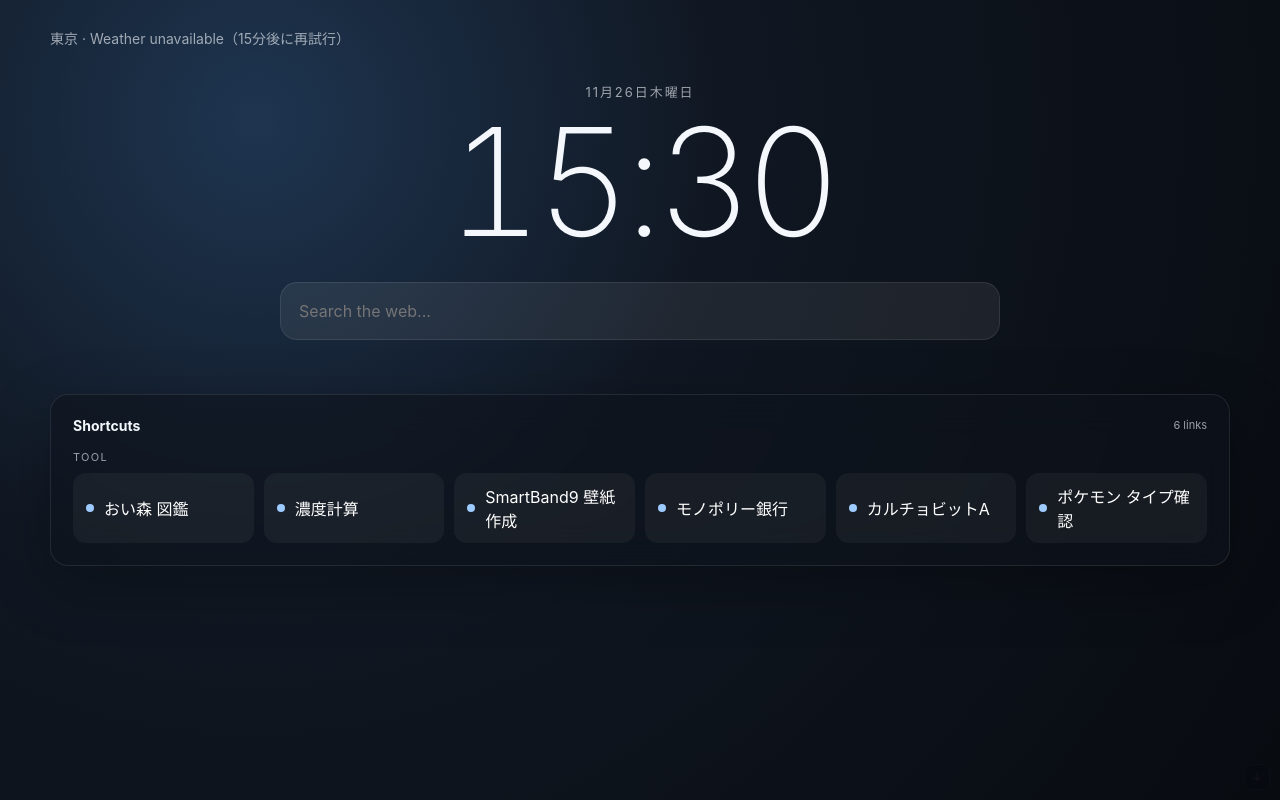
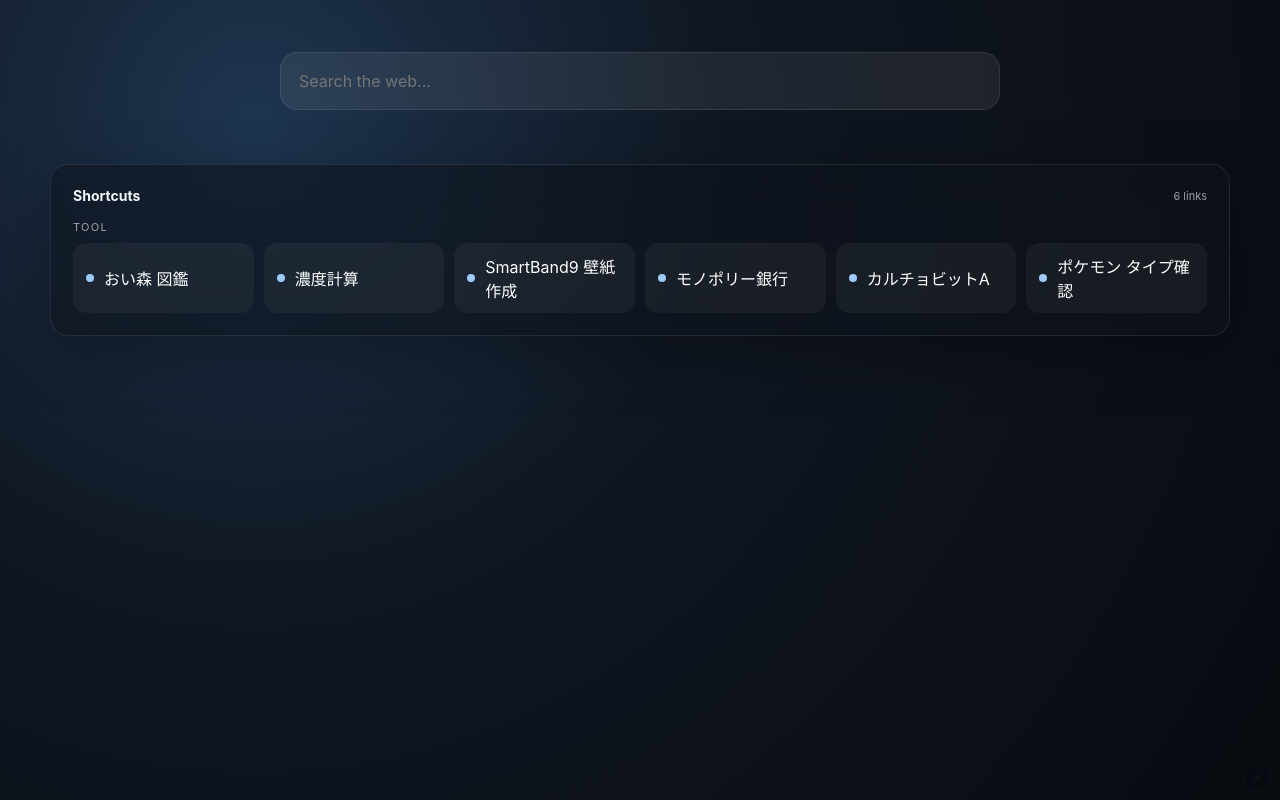
Before and after one commit to kentaro222/tools, a plain HTML site: page index.html in a window 1280 px wide. Drawn offline with Linux system fonts and the light colour scheme; no server answers.

Commit message:
Add files via upload

```diff
--- a/index.html
+++ b/index.html
@@ -3,7 +3,7 @@
 <head>
 <meta charset="UTF-8">
 <meta name="viewport" content="width=device-width,initial-scale=1">
-<title>Dashboard</title>
+<title>Tools</title>
 <meta name="generator" content="Dashboard Builder 2.1">
 <meta name="theme-color" content="#0a0d12">
 <link rel="icon" href="./favicon.ico" sizes="16x16 32x32 48x48">
@@ -21,6 +21,7 @@ button,input{font:inherit}button{color:inherit;cursor:pointer}
 .top{display:flex;justify-content:space-between;align-items:center}.weather{color:var(--muted);font-size:14px}
 .icon,.btn{border:1px solid var(--border);background:rgba(255,255,255,.055);border-radius:12px;padding:9px 11px;color:inherit}.icon{width:42px;height:42px}
 .hero{text-align:center;padding:34px 0 26px}.date{color:var(--muted);font-size:13px;letter-spacing:.15em}.clock{font-size:clamp(72px,13vw,150px);font-weight:200;letter-spacing:-.055em;font-variant-numeric:tabular-nums;line-height:.95;margin-top:10px}
+.hero.no-clock{padding-top:12px}.hero.no-clock .searchw{margin-top:12px}[hidden]{display:none!important}
 .searchw{max-width:720px;margin:28px auto 0}.search{width:100%;height:58px;border-radius:17px;border:1px solid var(--border);background:rgba(255,255,255,.07);color:white;outline:0;padding:0 18px}
 .layout{margin-top:28px}.card{background:var(--panel);border:1px solid var(--border);border-radius:var(--radius);backdrop-filter:blur(20px);box-shadow:0 18px 60px rgba(0,0,0,.28)}
 .links{padding:22px}.title{display:flex;justify-content:space-between;align-items:center;margin-bottom:16px}.title h2{font-size:14px;margin:0}.title span{font-size:11px;color:var(--muted)}
@@ -68,7 +69,7 @@ button,input{font:inherit}button{color:inherit;cursor:pointer}
 
 <button id="secretExport" class="secret-export" type="button" title="Export index.html" aria-label="Export index.html">↓</button>
 
-<script id="dashboard-config" type="application/json">{"clock":{"locale":"ja-JP","showSeconds":false,"hour12":false},"weather":{"label":"東京","latitude":35.6809591,"longitude":139.7673068},"search":{"engine":"https://www.google.com/search?q="},"builder":{"outputFilename":"tools.html"},"linkGroups":[{"name":"Tool","links":[{"label":"おい森 図鑑","url":"https://kentaro222.github.io/tools/wild-world-encyclopedia/","highlight":false,"highlightColor":"#9ecbff"},{"label":"濃度計算","url":"https://kentaro222.github.io/tools/concentration-calculation/","highlight":false,"highlightColor":"#9ecbff"},{"label":"SmartBand9 壁紙作成","url":"https://kentaro222.github.io/tools/smart-band-9-bg-maker/","highlight":false,"highlightColor":"#9ecbff"},{"label":"モノポリー銀行","url":"https://kentaro222.github.io/tools/monopoly-ultimate-bank/","highlight":false,"highlightColor":"#9ecbff"},{"label":"カルチョビットA","url":"https://kentaro222.github.io/tools/calciobit-a-strategy-tool/","highlight":false,"highlightColor":"#9ecbff"},{"label":"ポケモン タイプ確認","url":"https://kentaro222.github.io/tools/pokemon-type-checker/","highlight":false,"highlightColor":"#9ecbff"}]}],"appVersion":"2.1","schemaVersion":2}</script>
+<script id="dashboard-config" type="application/json">{"title":"Tools","clock":{"locale":"ja-JP","showSeconds":false,"hour12":false,"visible":false},"weather":{"label":"東京","latitude":35.6809591,"longitude":139.7673068,"visible":false},"search":{"engine":"https://www.google.com/search?q="},"builder":{"outputFilename":"tools.html"},"linkGroups":[{"name":"Tool","links":[{"label":"おい森 図鑑","url":"https://kentaro222.github.io/tools/wild-world-encyclopedia/","highlight":false,"highlightColor":"#9ecbff"},{"label":"濃度計算","url":"https://kentaro222.github.io/tools/concentration-calculation/","highlight":false,"highlightColor":"#9ecbff"},{"label":"SmartBand9 壁紙作成","url":"https://kentaro222.github.io/tools/smart-band-9-bg-maker/","highlight":false,"highlightColor":"#9ecbff"},{"label":"モノポリー銀行","url":"https://kentaro222.github.io/tools/monopoly-ultimate-bank/","highlight":false,"highlightColor":"#9ecbff"},{"label":"カルチョビットA","url":"https://kentaro222.github.io/tools/calciobit-a-strategy-tool/","highlight":false,"highlightColor":"#9ecbff"},{"label":"ポケモン タイプ確認","url":"https://kentaro222.github.io/tools/pokemon-type-checker/","highlight":false,"highlightColor":"#9ecbff"}]}],"appVersion":"2.1","schemaVersion":2}</script>
 
 <script>
 (function dashboardRuntime(){
@@ -83,6 +84,7 @@ button,input{font:inherit}button{color:inherit;cursor:pointer}
     if(!force&&key===weatherKey)return;
     weatherKey=key;weatherLast=Date.now();weatherController?.abort();weatherController=new AbortController();
     const serial=++weatherSerial,controller=weatherController;
+    if(!w.visible){$('weather').textContent='';return}
     if(!Number.isFinite(w.latitude)||!Number.isFinite(w.longitude)){$('weather').textContent='';return}
     $('weather').textContent=w.label+' · Loading weather...';
     const timeout=setTimeout(()=>controller.abort(),12000);
@@ -109,7 +111,7 @@ button,input{font:inherit}button{color:inherit;cursor:pointer}
     }
     $('links').replaceChildren(fragment);$('count').textContent=count+' links';
   }
-  function apply(c){CONFIG=c;$('dashboard-config').textContent=JSON.stringify(CONFIG).replace(/</g,'\\u003c');clock();renderLinks();weather()}
+  function apply(c){CONFIG=c;$('dashboard-config').textContent=JSON.stringify(CONFIG).replace(/</g,'\\u003c');document.title=CONFIG.title||'Dashboard';$('weather').hidden=!CONFIG.weather.visible;$('date').hidden=!CONFIG.clock.visible;$('clock').hidden=!CONFIG.clock.visible;document.querySelector('.hero').classList.toggle('no-clock',!CONFIG.clock.visible);clock();renderLinks();weather()}
   $('searchForm').onsubmit=e=>{e.preventDefault();const q=$('search').value.trim();if(q&&safeUrl(CONFIG.search.engine))window.open(CONFIG.search.engine+encodeURIComponent(q),'_blank','noopener,noreferrer')};
   document.addEventListener('visibilitychange',()=>{if(document.visibilityState==='visible'&&Date.now()-weatherLast>15*60*1000)weather(true)});
   $('secretExport').onclick=()=>{
```
